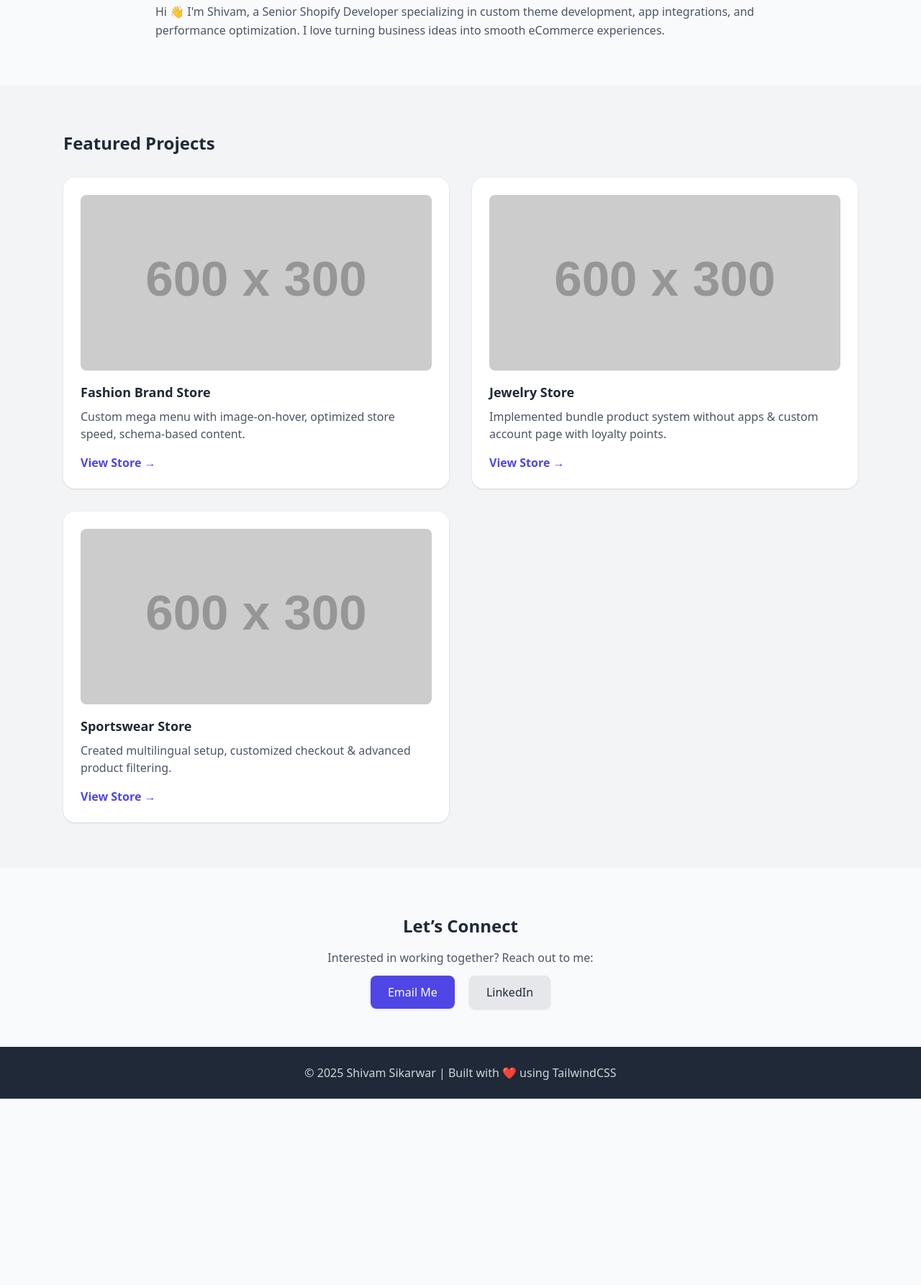
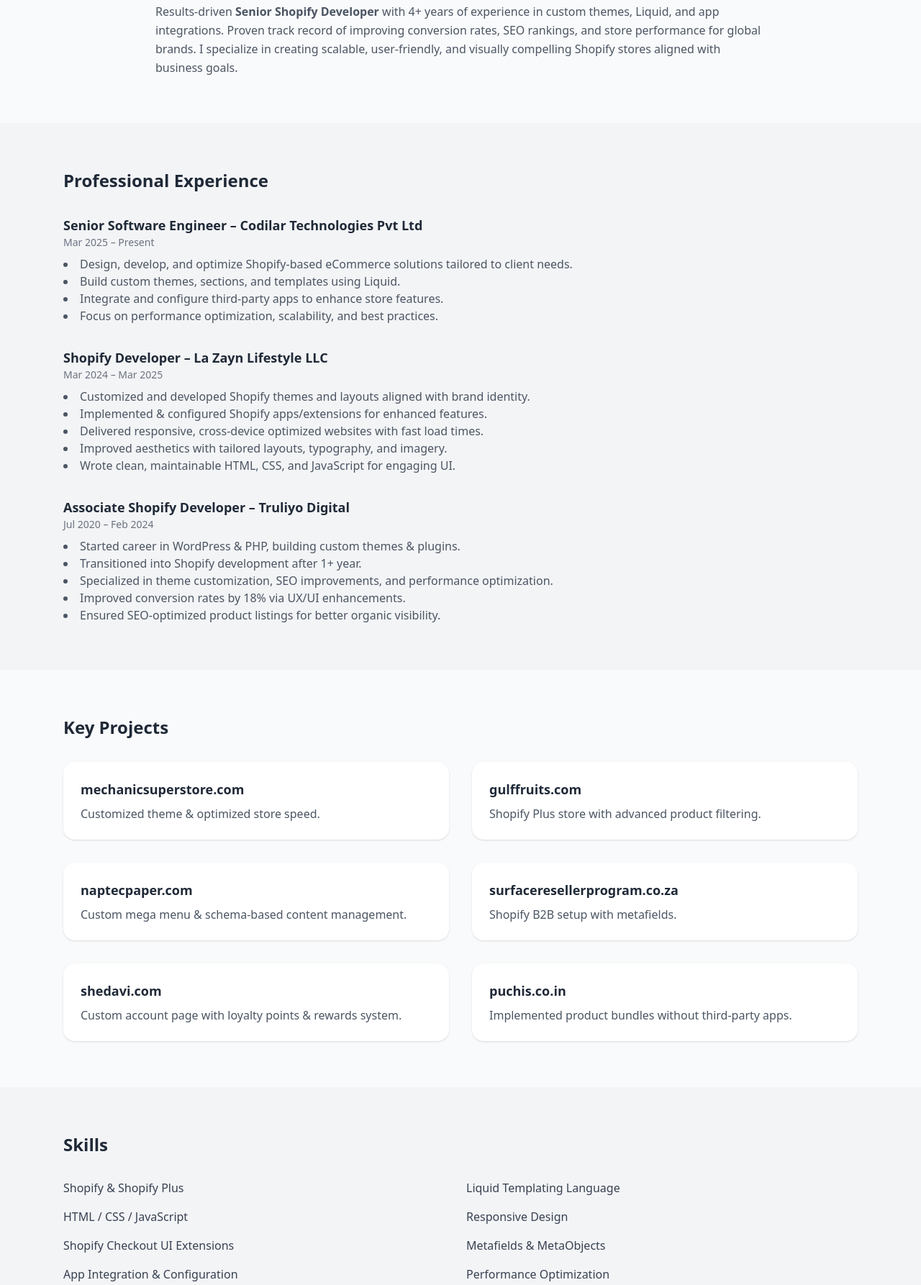
Before and after one commit to shivam24s8/demo-port, a plain HTML site: page index.html in a window 1280 px wide. Shown: the part 453-2239 px from the top of the page at 72% size. Before the commit the page ends 1980 px from the top, so only its background shows below. Drawn offline with nearby package versions, Linux system fonts and the light colour scheme; placeholder pictures from the web are drawn by us.

Commit message:
Update index.html

```diff
--- a/index.html
+++ b/index.html
@@ -3,7 +3,7 @@
 <head>
   <meta charset="UTF-8" />
   <meta name="viewport" content="width=device-width, initial-scale=1.0" />
-  <title>Shivam | Shopify Developer</title>
+  <title>Shivam Singh | Senior Shopify Developer</title>
   <script src="https://cdn.tailwindcss.com"></script>
 </head>
 <body class="bg-gray-50 text-gray-800 font-sans">
@@ -11,10 +11,12 @@
   <!-- Navbar -->
   <header class="bg-white shadow sticky top-0 z-50">
     <div class="max-w-6xl mx-auto px-6 py-4 flex justify-between items-center">
-      <h1 class="text-xl font-bold text-indigo-600">Shivam Sikarwar</h1>
+      <h1 class="text-xl font-bold text-indigo-600">Shivam Singh</h1>
       <nav class="space-x-6">
         <a href="#about" class="hover:text-indigo-600">About</a>
+        <a href="#experience" class="hover:text-indigo-600">Experience</a>
         <a href="#projects" class="hover:text-indigo-600">Projects</a>
+        <a href="#skills" class="hover:text-indigo-600">Skills</a>
         <a href="#contact" class="hover:text-indigo-600">Contact</a>
       </nav>
     </div>
@@ -22,8 +24,8 @@
 
   <!-- Hero -->
   <section class="text-center py-16 bg-gradient-to-r from-indigo-500 to-purple-600 text-white">
-    <h2 class="text-4xl font-bold">Shopify Developer Portfolio</h2>
-    <p class="mt-4 text-lg">4+ years of experience building custom Shopify stores, themes & apps</p>
+    <h2 class="text-4xl font-bold">Senior Shopify Developer</h2>
+    <p class="mt-4 text-lg">4+ years of experience building high-performing eCommerce solutions</p>
     <a href="#projects" class="mt-6 inline-block bg-white text-indigo-600 font-semibold px-6 py-3 rounded-lg shadow hover:bg-gray-100">View My Work</a>
   </section>
 
@@ -31,40 +33,112 @@
   <section id="about" class="max-w-4xl mx-auto px-6 py-16">
     <h3 class="text-2xl font-bold mb-4">About Me</h3>
     <p class="text-gray-600 leading-relaxed">
-      Hi 👋 I'm Shivam, a Senior Shopify Developer specializing in custom theme development, app integrations,
-      and performance optimization. I love turning business ideas into smooth eCommerce experiences.
+      Results-driven <strong>Senior Shopify Developer</strong> with 4+ years of experience in custom themes, Liquid, and app integrations.
+      Proven track record of improving conversion rates, SEO rankings, and store performance for global brands.
+      I specialize in creating scalable, user-friendly, and visually compelling Shopify stores aligned with business goals.
     </p>
   </section>
 
+  <!-- Experience -->
+  <section id="experience" class="bg-gray-100 py-16">
+    <div class="max-w-6xl mx-auto px-6">
+      <h3 class="text-2xl font-bold mb-8">Professional Experience</h3>
+      <div class="space-y-8">
+
+        <div>
+          <h4 class="text-lg font-semibold">Senior Software Engineer – Codilar Technologies Pvt Ltd</h4>
+          <p class="text-sm text-gray-500">Mar 2025 – Present</p>
+          <ul class="list-disc list-inside text-gray-600 mt-2">
+            <li>Design, develop, and optimize Shopify-based eCommerce solutions tailored to client needs.</li>
+            <li>Build custom themes, sections, and templates using Liquid.</li>
+            <li>Integrate and configure third-party apps to enhance store features.</li>
+            <li>Focus on performance optimization, scalability, and best practices.</li>
+          </ul>
+        </div>
+
+        <div>
+          <h4 class="text-lg font-semibold">Shopify Developer – La Zayn Lifestyle LLC</h4>
+          <p class="text-sm text-gray-500">Mar 2024 – Mar 2025</p>
+          <ul class="list-disc list-inside text-gray-600 mt-2">
+            <li>Customized and developed Shopify themes and layouts aligned with brand identity.</li>
+            <li>Implemented & configured Shopify apps/extensions for enhanced features.</li>
+            <li>Delivered responsive, cross-device optimized websites with fast load times.</li>
+            <li>Improved aesthetics with tailored layouts, typography, and imagery.</li>
+            <li>Wrote clean, maintainable HTML, CSS, and JavaScript for engaging UI.</li>
+          </ul>
+        </div>
+
+        <div>
+          <h4 class="text-lg font-semibold">Associate Shopify Developer – Truliyo Digital</h4>
+          <p class="text-sm text-gray-500">Jul 2020 – Feb 2024</p>
+          <ul class="list-disc list-inside text-gray-600 mt-2">
+            <li>Started career in WordPress & PHP, building custom themes & plugins.</li>
+            <li>Transitioned into Shopify development after 1+ year.</li>
+            <li>Specialized in theme customization, SEO improvements, and performance optimization.</li>
+            <li>Improved conversion rates by 18% via UX/UI enhancements.</li>
+            <li>Ensured SEO-optimized product listings for better organic visibility.</li>
+          </ul>
+        </div>
+      </div>
+    </div>
+  </section>
+
   <!-- Projects -->
-  <section id="projects" class="bg-gray-100 py-16">
+  <section id="projects" class="py-16">
     <div class="max-w-6xl mx-auto px-6">
-      <h3 class="text-2xl font-bold mb-8">Featured Projects</h3>
+      <h3 class="text-2xl font-bold mb-8">Key Projects</h3>
       <div class="grid md:grid-cols-2 gap-8">
 
-        <!-- Project Card -->
-        <div class="bg-white rounded-2xl shadow hover:shadow-lg transition p-6">
-          <img src="https://via.placeholder.com/600x300" alt="Project 1" class="rounded-lg mb-4">
-          <h4 class="font-semibold text-lg">Fashion Brand Store</h4>
-          <p class="text-gray-600 mt-2">Custom mega menu with image-on-hover, optimized store speed, schema-based content.</p>
-          <a href="#" class="mt-4 inline-block text-indigo-600 font-semibold">View Store →</a>
+        <div class="bg-white rounded-2xl shadow p-6">
+          <h4 class="font-semibold text-lg">mechanicsuperstore.com</h4>
+          <p class="text-gray-600 mt-2">Customized theme & optimized store speed.</p>
         </div>
 
-        <div class="bg-white rounded-2xl shadow hover:shadow-lg transition p-6">
-          <img src="https://via.placeholder.com/600x300" alt="Project 2" class="rounded-lg mb-4">
-          <h4 class="font-semibold text-lg">Jewelry Store</h4>
-          <p class="text-gray-600 mt-2">Implemented bundle product system without apps & custom account page with loyalty points.</p>
-          <a href="#" class="mt-4 inline-block text-indigo-600 font-semibold">View Store →</a>
+        <div class="bg-white rounded-2xl shadow p-6">
+          <h4 class="font-semibold text-lg">gulffruits.com</h4>
+          <p class="text-gray-600 mt-2">Shopify Plus store with advanced product filtering.</p>
         </div>
 
-        <div class="bg-white rounded-2xl shadow hover:shadow-lg transition p-6">
-          <img src="https://via.placeholder.com/600x300" alt="Project 3" class="rounded-lg mb-4">
-          <h4 class="font-semibold text-lg">Sportswear Store</h4>
-          <p class="text-gray-600 mt-2">Created multilingual setup, customized checkout & advanced product filtering.</p>
-          <a href="#" class="mt-4 inline-block text-indigo-600 font-semibold">View Store →</a>
+        <div class="bg-white rounded-2xl shadow p-6">
+          <h4 class="font-semibold text-lg">naptecpaper.com</h4>
+          <p class="text-gray-600 mt-2">Custom mega menu & schema-based content management.</p>
+        </div>
+
+        <div class="bg-white rounded-2xl shadow p-6">
+          <h4 class="font-semibold text-lg">surfaceresellerprogram.co.za</h4>
+          <p class="text-gray-600 mt-2">Shopify B2B setup with metafields.</p>
+        </div>
+
+        <div class="bg-white rounded-2xl shadow p-6">
+          <h4 class="font-semibold text-lg">shedavi.com</h4>
+          <p class="text-gray-600 mt-2">Custom account page with loyalty points & rewards system.</p>
+        </div>
+
+        <div class="bg-white rounded-2xl shadow p-6">
+          <h4 class="font-semibold text-lg">puchis.co.in</h4>
+          <p class="text-gray-600 mt-2">Implemented product bundles without third-party apps.</p>
         </div>
 
       </div>
+    </div>
+  </section>
+
+  <!-- Skills -->
+  <section id="skills" class="bg-gray-100 py-16">
+    <div class="max-w-6xl mx-auto px-6">
+      <h3 class="text-2xl font-bold mb-8">Skills</h3>
+      <ul class="grid md:grid-cols-2 gap-4 text-gray-700">
+        <li>Shopify & Shopify Plus</li>
+        <li>Liquid Templating Language</li>
+        <li>HTML / CSS / JavaScript</li>
+        <li>Responsive Design</li>
+        <li>Shopify Checkout UI Extensions</li>
+        <li>Metafields & MetaObjects</li>
+        <li>App Integration & Configuration</li>
+        <li>Performance Optimization</li>
+        <li>SEO Best Practices</li>
+        <li>Git & Shopify CLI</li>
+      </ul>
     </div>
   </section>
 
@@ -73,14 +147,15 @@
     <h3 class="text-2xl font-bold mb-4">Let’s Connect</h3>
     <p class="text-gray-600">Interested in working together? Reach out to me:</p>
     <div class="mt-6 space-x-4">
-      <a href="mailto:youremail@example.com" class="bg-indigo-600 text-white px-6 py-3 rounded-lg shadow hover:bg-indigo-700">Email Me</a>
+      <a href="mailto:shivamsikarwar09@gmail.com" class="bg-indigo-600 text-white px-6 py-3 rounded-lg shadow hover:bg-indigo-700">Email Me</a>
       <a href="https://www.linkedin.com/in/yourprofile" target="_blank" class="bg-gray-200 px-6 py-3 rounded-lg shadow hover:bg-gray-300">LinkedIn</a>
+      <a href="https://github.com/yourgithub" target="_blank" class="bg-gray-200 px-6 py-3 rounded-lg shadow hover:bg-gray-300">GitHub</a>
     </div>
   </section>
 
   <!-- Footer -->
   <footer class="bg-gray-800 text-gray-300 text-center py-6">
-    <p>© 2025 Shivam Sikarwar | Built with ❤️ using TailwindCSS</p>
+    <p>© 2025 Shivam Singh | Built with ❤️ using TailwindCSS</p>
   </footer>
 
 </body>
```
